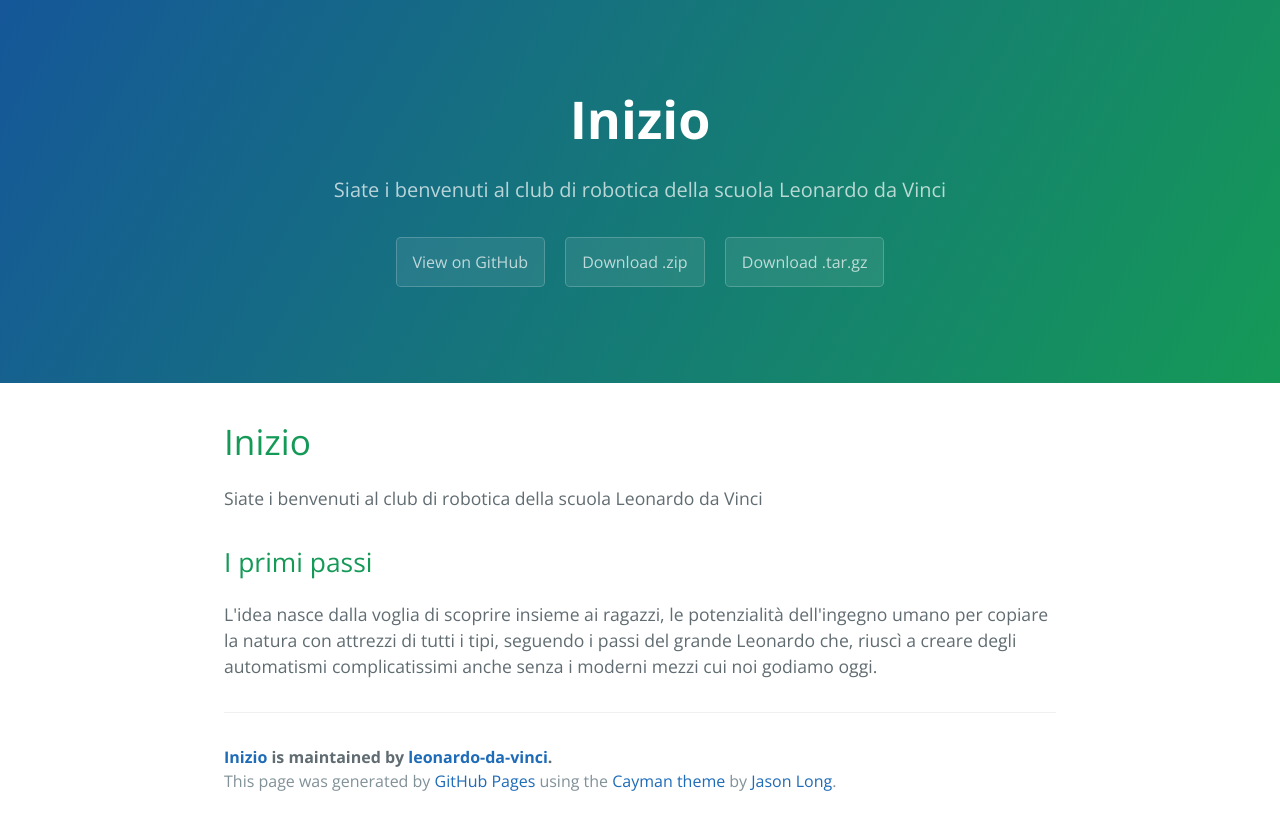
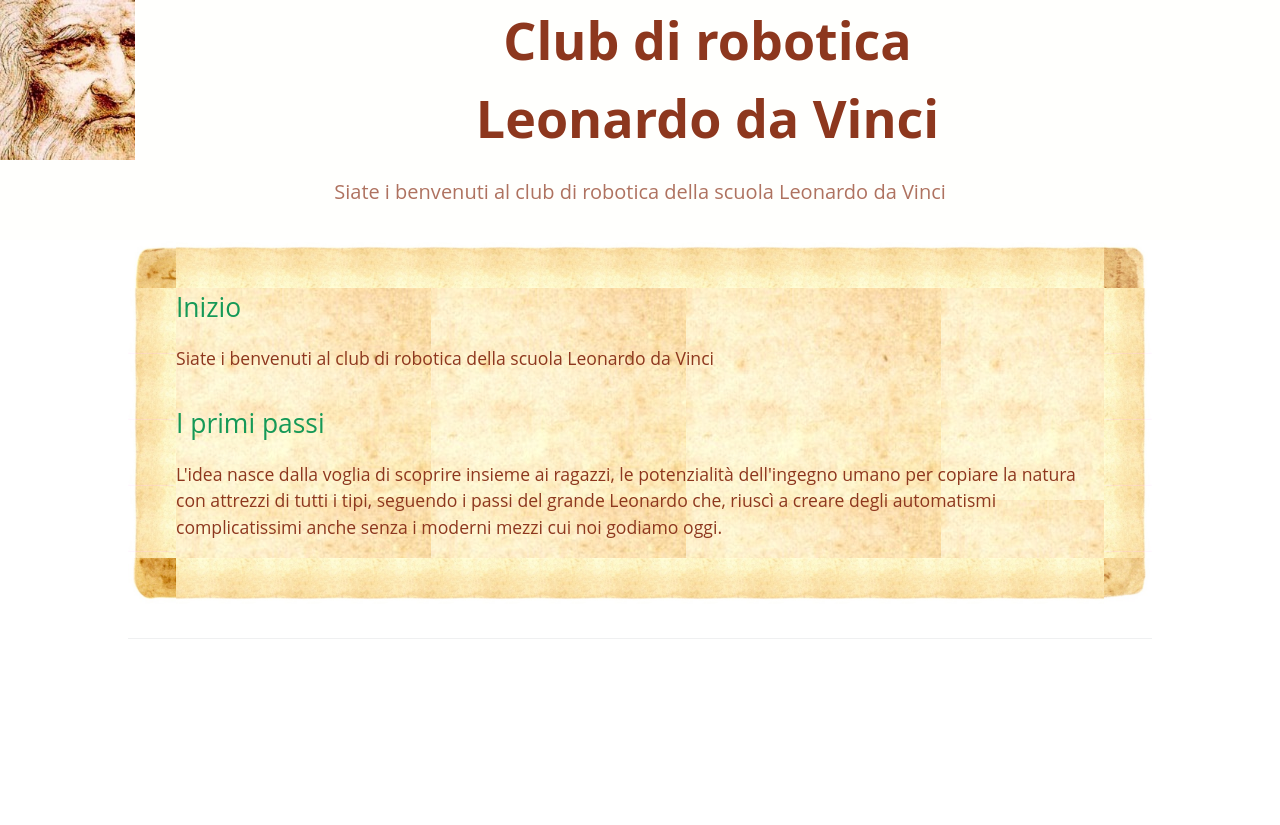
Before and after one commit to leonardo-da-vinci/inizio, a plain HTML site: page index.html in a window 1280 px wide. After the commit the page ends 800 px from the top, so only its background shows below. Drawn offline with nearby package versions, Linux system fonts and the light colour scheme.

Commit message:
Draft for main page

```diff
--- a/index.html
+++ b/index.html
@@ -4,23 +4,31 @@
     <meta charset="UTF-8">
     <title>Inizio by leonardo-da-vinci</title>
     <meta name="viewport" content="width=device-width, initial-scale=1">
-    <link rel="stylesheet" type="text/css" href="stylesheets/normalize.css" media="screen">
-    <link href='https://fonts.googleapis.com/css?family=Open+Sans:400,700' rel='stylesheet' type='text/css'>
+    <!-- link rel="stylesheet" type="text/css" href="stylesheets/normalize.css" media="screen" -->
+    <!-- link href='https://fonts.googleapis.com/css?family=Open+Sans:400,700' rel='stylesheet' type='text/css' -->
     <link rel="stylesheet" type="text/css" href="stylesheets/stylesheet.css" media="screen">
-    <link rel="stylesheet" type="text/css" href="stylesheets/github-light.css" media="screen">
+    <!-- link rel="stylesheet" type="text/css" href="stylesheets/github-light.css" media="screen" -->
   </head>
   <body>
     <section class="page-header">
-      <h1 class="project-name">Inizio</h1>
-      <h2 class="project-tagline">Siate i benvenuti al club di robotica della scuola Leonardo da Vinci</h2>
-      <a href="https://github.com/leonardo-da-vinci/inizio" class="btn">View on GitHub</a>
-      <a href="https://github.com/leonardo-da-vinci/inizio/zipball/master" class="btn">Download .zip</a>
-      <a href="https://github.com/leonardo-da-vinci/inizio/tarball/master" class="btn">Download .tar.gz</a>
+      <table>
+				<tr><td class="logo">
+					&nbsp;
+				<td>
+					<h1 class="project-name">Club di robotica<br />Leonardo da Vinci</h1>
+				</td></tr>
+				<tr><td colspan=2>
+					<h2 class="project-tagline">Siate i benvenuti al club di robotica della <a id="scuola" href="http://www.cdavinci.edu.co/">scuola Leonardo da Vinci</a></h2>
+				</td></tr>
+      </table>
     </section>
 
     <section class="main-content">
+			<table>
+				<tr><td class="tl"></td><td class="t"></td><td class="tr"></td></tr>
+				<tr><td class="l"></td><td class="c">
       <h1>
-<a id="inizio" class="anchor" href="#inizio" aria-hidden="true"><span aria-hidden="true" class="octicon octicon-link"></span></a>Inizio</h1>
+<a id="inizio" class="anchor" href="#inizio" aria-hidden="true"></a>Inizio</h1>
 
 <p>Siate i benvenuti al club di robotica della scuola Leonardo da Vinci</p>
 
@@ -29,10 +37,13 @@
 
 <p>L'idea nasce dalla voglia di scoprire insieme ai ragazzi, le potenzialità dell'ingegno umano per copiare la natura con attrezzi di tutti i tipi, seguendo i passi del grande Leonardo che, riuscì a creare degli automatismi complicatissimi anche senza i moderni mezzi cui noi godiamo oggi.</p>
 
+				</td><td class="r"></td></tr>
+				<tr><td class="bl"></td><td class="b"></td><td class="br"></td></tr>
+			</table>
+
+
       <footer class="site-footer">
-        <span class="site-footer-owner"><a href="https://github.com/leonardo-da-vinci/inizio">Inizio</a> is maintained by <a href="https://github.com/leonardo-da-vinci">leonardo-da-vinci</a>.</span>
-
-        <span class="site-footer-credits">This page was generated by <a href="https://pages.github.com">GitHub Pages</a> using the <a href="https://github.com/jasonlong/cayman-theme">Cayman theme</a> by <a href="https://twitter.com/jasonlong">Jason Long</a>.</span>
+        <!-- span class="site-footer-owner"><a href="https://github.com/leonardo-da-vinci/inizio">Inizio</a> is maintained by <a href="https://github.com/leonardo-da-vinci">leonardo-da-vinci</a>.</span -->
       </footer>
 
     </section>
--- a/stylesheets/stylesheet.css
+++ b/stylesheets/stylesheet.css
@@ -7,10 +7,10 @@ body {
   font-family: "Open Sans", "Helvetica Neue", Helvetica, Arial, sans-serif;
   font-size: 16px;
   line-height: 1.5;
-  color: #606c71; }
+  color: #8D371E; }
 
 a {
-  color: #1e6bb8;
+  color: #8D371E;
   text-decoration: none; }
   a:hover {
     text-decoration: underline; }
@@ -52,28 +52,105 @@ a {
     .btn + .btn {
       margin-top: 1rem;
       margin-left: 0; } }
-
+/*
 .page-header {
   color: #fff;
   text-align: center;
   background-color: #159957;
   background-image: linear-gradient(120deg, #155799, #159957); }
+*/
+.page-header {
+  color: #8D371E;
+  text-align: center;
+  background-color: #FFFFFD;
+ /* background-image: url('sfondo03.jpg');*/
+}
+.page-header table {
+	width: 100%;
+	border-collapse: collapse;
+	border: none;
+}
+.t {
+  background-image: url('t.jpg');
+  background-repeat: repeat-x;
+  background-size: contain;
+	height: 48px;
+}
+.b {
+  background-image: url('b.jpg');
+  background-repeat: repeat-x;
+  background-size: contain;
+	height: 48px;
+}
+.l {
+  background-image: url('l.jpg');
+  background-repeat: repeat-y;
+  background-size: contain;
+	width: 48px;
+}
+.r {
+  background-image: url('r.jpg');
+  background-repeat: repeat-y;
+  background-size: contain;
+	width: 48px;
+}
+.tl {
+  background-image: url('tl.jpg');
+  background-repeat: no-repeat;
+  background-size: contain;
+	width: 48px;
+}
+.bl {
+  background-image: url('bl.jpg');
+  background-repeat: no-repeat;
+  background-size: contain;
+	width: 48px;
+}
+.br {
+  background-image: url('br.jpg');
+  background-repeat: no-repeat;
+  background-size: contain;
+	width: 48px;
+}
+.tr {
+  background-image: url('tr.jpg');
+  background-repeat: no-repeat;
+  background-size: contain;
+	width: 48px;
+}
+.c {
+  background-image: url('sfondo03.jpg');
+  background-repeat: repeat;
+}
+
+.logo {
+  background-image: url('../res/leo000.jpg');
+  background-repeat: no-repeat;
+  background-size: cover;
+  width: 135px; }
 
 @media screen and (min-width: 64em) {
   .page-header {
-    padding: 5rem 6rem; } }
+    padding: 0rem; /*5rem 6rem; */
+  }
+}
 
 @media screen and (min-width: 42em) and (max-width: 64em) {
   .page-header {
-    padding: 3rem 4rem; } }
+    padding: 0rem; /*3rem 4rem;*/
+  }
+}
 
 @media screen and (max-width: 42em) {
   .page-header {
-    padding: 2rem 1rem; } }
+    padding: 0rem; /* 2rem 1rem; */
+  }
+}
 
 .project-name {
   margin-top: 0;
-  margin-bottom: 0.1rem; }
+  margin-bottom: 0.1rem;
+}
 
 @media screen and (min-width: 64em) {
   .project-name {
@@ -177,6 +254,7 @@ a {
     margin-bottom: 0; }
 .main-content table {
   display: block;
+  border-collapse: collapse;
   width: 100%;
   overflow: auto;
   word-break: normal;
@@ -184,8 +262,11 @@ a {
   .main-content table th {
     font-weight: bold; }
   .main-content table th, .main-content table td {
-    padding: 0.5rem 1rem;
-    border: 1px solid #e9ebec; }
+    padding: 0px;
+    margin: 0px;
+    /* padding: 0.5rem 1rem;*/
+		border: none;
+    /*border: 1px solid #e9ebec;*/ }
 .main-content dl {
   padding: 0; }
   .main-content dl dt {
@@ -206,18 +287,18 @@ a {
 @media screen and (min-width: 64em) {
   .main-content {
     max-width: 64rem;
-    padding: 2rem 6rem;
+    padding: 0rem; /*2rem 6rem;*/
     margin: 0 auto;
     font-size: 1.1rem; } }
 
 @media screen and (min-width: 42em) and (max-width: 64em) {
   .main-content {
-    padding: 2rem 4rem;
+    padding: 0rem; /*2rem 4rem;*/
     font-size: 1.1rem; } }
 
 @media screen and (max-width: 42em) {
   .main-content {
-    padding: 2rem 1rem;
+    padding: 0rem; /*2rem 1rem;*/
     font-size: 1rem; } }
 
 .site-footer {
```
Also changed, not shown: res/leo000.jpg (added), res/leo001.jpg (added), stylesheets/b.jpg (added), stylesheets/bl.jpg (added), stylesheets/bordo01.jpg (added), stylesheets/br.jpg (added), stylesheets/l.jpg (added), stylesheets/r.jpg (added), stylesheets/sfondo01.jpg (added), stylesheets/sfondo02.jpg (added), stylesheets/sfondo03.jpg (added), stylesheets/t.jpg (added), stylesheets/tl.jpg (added), stylesheets/tr.jpg (added).
